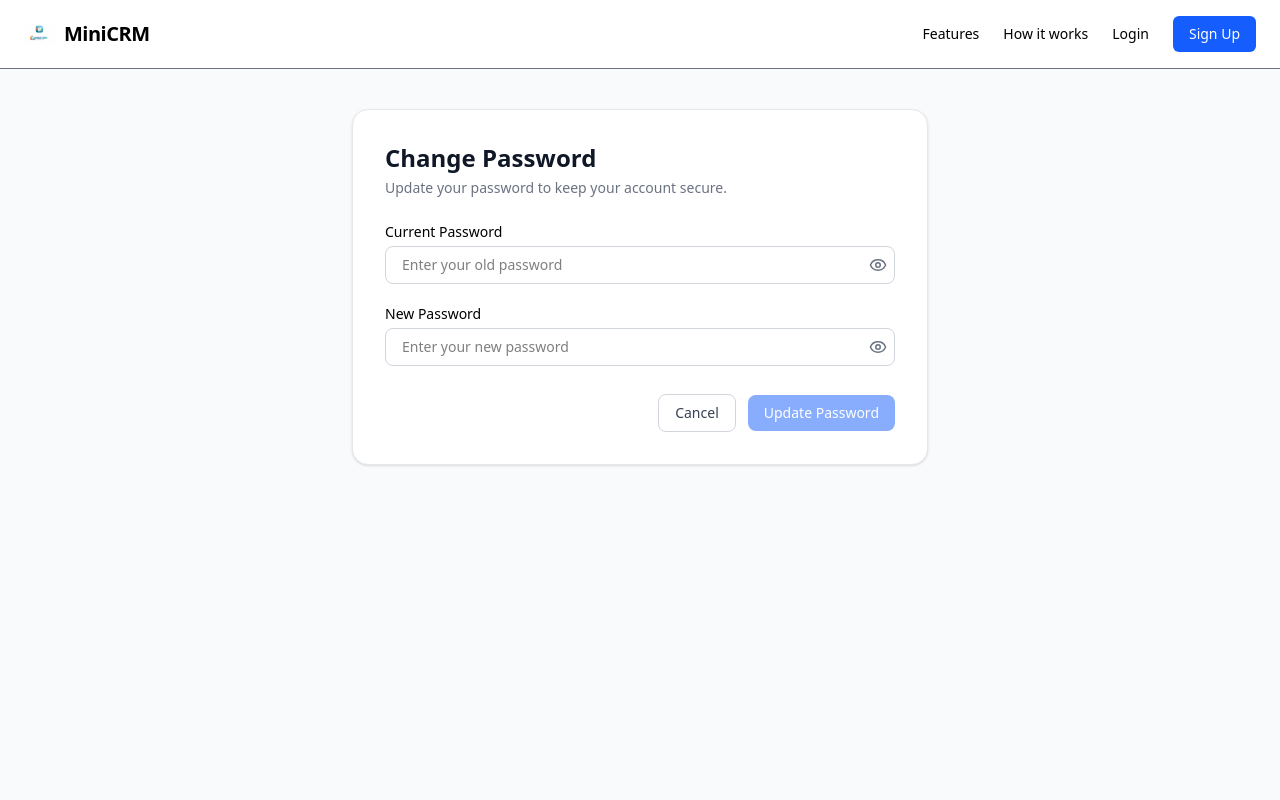
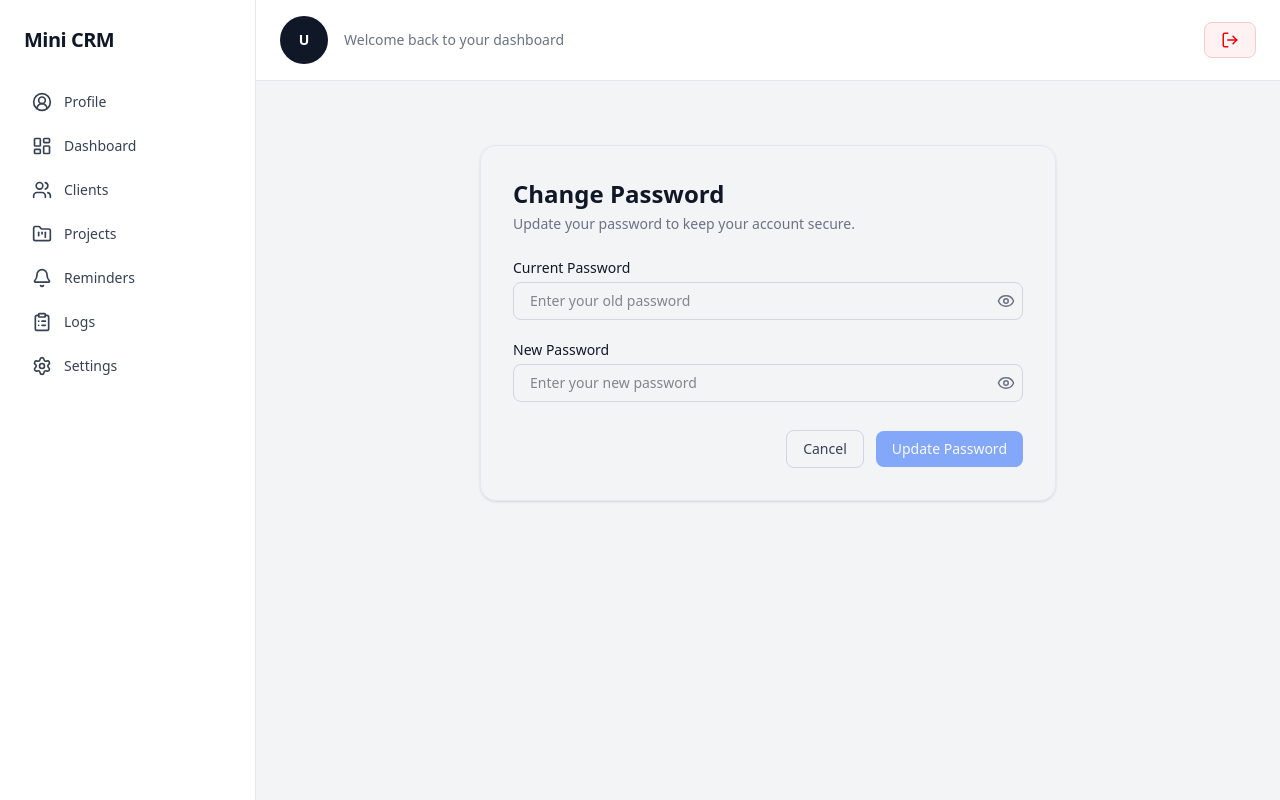
Before and after one commit to Md-Rubel-Ahmed-Rana/CRM-for-Freelancers, a Next.js app in the folder frontend/: page /profile/change-password in a window 1280 px wide. Shown: the top 800 px of the page. Built offline with nearby package versions, Linux system fonts and the light colour scheme; no server answers.

Commit message:
feat(sidebar): Implement DashboardSidebar component with navigation links

```diff
--- a/frontend/src/features/changePassword/index.tsx
+++ b/frontend/src/features/changePassword/index.tsx
@@ -3,6 +3,7 @@ import { useForm } from "react-hook-form";
 import { useChangePasswordMutation } from "../auth/api";
 import { handleApiMutation } from "@/utils/handleApiMutation";
 import PasswordInput from "@/components/PasswordInput";
+import Link from "next/link";
 
 type FormValues = {
   oldPassword: string;
@@ -40,12 +41,10 @@ const ChangePassword = () => {
   };
 
   return (
-    <div className="min-h-screen bg-gray-50 px-4 py-10">
-      <div className="mx-auto w-full max-w-xl rounded-2xl border border-gray-200 bg-white p-6 shadow-sm sm:p-8">
+    <div className="min-h-screen   px-4 py-10">
+      <div className="mx-auto w-full max-w-xl rounded-2xl border border-gray-200 p-6 shadow-sm sm:p-8">
         <div className="mb-6">
-          <h1 className="text-2xl font-semibold text-gray-900">
-            Change Password
-          </h1>
+          <h1 className="text-2xl font-semibold">Change Password</h1>
           <p className="mt-1 text-sm text-gray-500">
             Update your password to keep your account secure.
           </p>
@@ -78,12 +77,14 @@ const ChangePassword = () => {
           )}
 
           <div className="flex items-center justify-end gap-3 pt-2">
-            <button
-              type="button"
+            <Link
+              href="/dashboard"
               className="rounded-lg border border-gray-300 px-4 py-2 text-sm font-medium text-gray-700 transition hover:bg-gray-100"
             >
-              Cancel
-            </button>
+              <button className="cursor-pointer" type="button">
+                Cancel
+              </button>
+            </Link>
 
             <button
               type="submit"
--- a/frontend/src/features/profile/index.tsx
+++ b/frontend/src/features/profile/index.tsx
@@ -34,9 +34,8 @@ const Profile = ({ setName }: Props) => {
     .toUpperCase();
 
   return (
-    <div className="max-w-3xl mx-auto p-6">
     <div className=" shadow-lg rounded-xl border border-gray-200 dark:border-zinc-800">
-        <div className="flex items-center gap-5 p-6 border-b border-gray-200 dark:border-zinc-800">
+      <div className="flex items-center gap-5 p-2 border-b border-gray-200 dark:border-zinc-800">
         <div className="w-16 h-16 rounded-full bg-blue-600 flex items-center justify-center text-white text-xl font-semibold">
           {initials}
         </div>
@@ -99,9 +98,7 @@ const Profile = ({ setName }: Props) => {
           <div>
             <p className="text-sm text-gray-500">Password</p>
             <p className="font-medium">
-                {user.has_password
-                  ? "Password has set"
-                  : "Not Set Password Yet"}
+              {user.has_password ? "Password has set" : "Not Set Password Yet"}
             </p>
           </div>
         </div>
@@ -123,7 +120,6 @@ const Profile = ({ setName }: Props) => {
         </Link>
       </div>
     </div>
-    </div>
   );
 };
 
--- a/frontend/src/layout/DashboardHeader.tsx
+++ b/frontend/src/layout/DashboardHeader.tsx
@@ -1,16 +1,20 @@
 import Logout from "@/common/Logout";
+import { useGetLoggedInUserQuery } from "@/features/auth/api";
+import { IUser } from "@/features/auth/types";
 
 const DashboardHeader = () => {
+  const { data, isLoading } = useGetLoggedInUserQuery({});
+  const user: IUser = data?.data?.user || {};
   return (
     <header className="flex flex-col gap-4 border-b border-gray-200 bg-white px-4 py-4 dark:border-zinc-800 dark:bg-zinc-900 sm:flex-row sm:items-center sm:justify-between sm:px-6">
       {/* Left side */}
       <div className="flex items-center gap-4">
         <div className="flex h-12 w-12 items-center justify-center rounded-full bg-gray-900 text-sm font-semibold text-white dark:bg-white dark:text-black">
-          RA
+          {user.name?.slice(0, 2)?.toUpperCase() || "U"}
         </div>
 
         <div>
-          <h1 className="text-lg font-semibold">Rubel Ahmed</h1>
+          <h1 className="text-lg font-semibold">{user.name}</h1>
           <p className="text-sm text-gray-500 dark:text-gray-400">
             Welcome back to your dashboard
           </p>
--- a/frontend/src/layout/DashboardLayout.tsx
+++ b/frontend/src/layout/DashboardLayout.tsx
@@ -1,52 +1,5 @@
-import {
-  UserCircle2,
-  LayoutDashboard,
-  Users,
-  FolderKanban,
-  Bell,
-  ClipboardList,
-  Settings,
-} from "lucide-react";
-import Link from "next/link";
 import DashboardHeader from "./DashboardHeader";
-
-const sidebarItems = [
-  {
-    name: "Profile",
-    path: "profile",
-    icon: <UserCircle2 size={20} />,
-  },
-  {
-    name: "Dashboard",
-    path: "dashboard",
-    icon: <LayoutDashboard size={20} />,
-  },
-  {
-    name: "Clients",
-    path: "clients",
-    icon: <Users size={20} />,
-  },
-  {
-    name: "Projects",
-    path: "projects",
-    icon: <FolderKanban size={20} />,
-  },
-  {
-    name: "Reminders",
-    path: "reminders",
-    icon: <Bell size={20} />,
-  },
-  {
-    name: "Logs",
-    path: "logs",
-    icon: <ClipboardList size={20} />,
-  },
-  {
-    name: "Settings",
-    path: "settings",
-    icon: <Settings size={20} />,
-  },
-];
+import DashboardSidebar from "./DashboardSidebar";
 
 type Props = {
   component: React.ReactNode;
@@ -55,33 +8,16 @@ type Props = {
 const DashboardLayout = ({ component }: Props) => {
   return (
     <div className="min-h-screen bg-gray-100 text-gray-900 dark:bg-zinc-950 dark:text-white">
-      {/* Main wrapper */}
       <div className="flex min-h-screen flex-col lg:flex-row">
         {/* Sidebar */}
-        <aside className="w-full border-b border-gray-200 bg-white dark:border-zinc-800 dark:bg-zinc-900 lg:w-64 lg:border-b-0 lg:border-r">
-          <div className="flex h-20 items-center px-6">
-            <h2 className="text-xl font-bold tracking-tight">Mini CRM</h2>
-          </div>
+        <DashboardSidebar />
 
-          <nav className="space-y-2 px-4 pb-6">
-            {sidebarItems.map((item) => (
-              <Link href={item.path} key={item.path}>
-                <button className="w-full rounded-xl px-4 py-3 text-left text-sm font-medium text-gray-700 transition hover:bg-gray-100 dark:text-gray-300 dark:hover:bg-zinc-800">
-                  <div className="flex items-center gap-3">
-                    {item.icon}
-                    {item.name}
-                  </div>
-                </button>
-              </Link>
-            ))}
-          </nav>
-        </aside>
-
-        {/* Right content */}
         <div className="flex min-h-screen flex-1 flex-col">
+          {/* headers top bar  */}
           <DashboardHeader />
 
-          <main className="flex-1 p-4 sm:p-6">{component}</main>
+          {/* // dynamic content  */}
+          <main className="flex-1 p-2 sm:p-6">{component}</main>
         </div>
       </div>
     </div>
--- /dev/null
+++ b/frontend/src/layout/DashboardSidebar.tsx
@@ -0,0 +1,73 @@
+import {
+  UserCircle2,
+  LayoutDashboard,
+  Users,
+  FolderKanban,
+  Bell,
+  ClipboardList,
+  Settings,
+} from "lucide-react";
+import Link from "next/link";
+
+const sidebarItems = [
+  {
+    name: "Profile",
+    path: "profile",
+    icon: <UserCircle2 size={20} />,
+  },
+  {
+    name: "Dashboard",
+    path: "dashboard",
+    icon: <LayoutDashboard size={20} />,
+  },
+  {
+    name: "Clients",
+    path: "clients",
+    icon: <Users size={20} />,
+  },
+  {
+    name: "Projects",
+    path: "projects",
+    icon: <FolderKanban size={20} />,
+  },
+  {
+    name: "Reminders",
+    path: "reminders",
+    icon: <Bell size={20} />,
+  },
+  {
+    name: "Logs",
+    path: "logs",
+    icon: <ClipboardList size={20} />,
+  },
+  {
+    name: "Settings",
+    path: "settings",
+    icon: <Settings size={20} />,
+  },
+];
+
+const DashboardSidebar = () => {
+  return (
+    <aside className="w-full border-b border-gray-200 bg-white dark:border-zinc-800 dark:bg-zinc-900 lg:w-64 lg:border-b-0 lg:border-r">
+      <div className="flex h-20 items-center px-6">
+        <h2 className="text-xl font-bold tracking-tight">Mini CRM</h2>
+      </div>
+
+      <nav className="space-y-2 px-4 pb-6">
+        {sidebarItems.map((item) => (
+          <Link href={item.path} key={item.path}>
+            <button className="w-full rounded-xl px-4 py-3 text-left text-sm font-medium text-gray-700 transition hover:bg-gray-100 dark:text-gray-300 dark:hover:bg-zinc-800">
+              <div className="flex items-center gap-3">
+                {item.icon}
+                {item.name}
+              </div>
+            </button>
+          </Link>
+        ))}
+      </nav>
+    </aside>
+  );
+};
+
+export default DashboardSidebar;
--- a/frontend/src/pages/profile/change-password/index.tsx
+++ b/frontend/src/pages/profile/change-password/index.tsx
@@ -1,6 +1,6 @@
 import PageMetadata from "@/common/PageMetadata";
 import ChangePassword from "@/features/changePassword";
-import RootLayout from "@/layout/RootLayout";
+import DashboardLayout from "@/layout/DashboardLayout";
 import { ReactElement } from "react";
 
 const ChangePasswordPage = () => {
@@ -15,5 +15,5 @@ const ChangePasswordPage = () => {
 export default ChangePasswordPage;
 
 ChangePasswordPage.getLayout = function (page: ReactElement) {
-  return <RootLayout>{page}</RootLayout>;
+  return <DashboardLayout component={page} />;
 };
```
Lines whose indentation alone changed are shown as unchanged.
